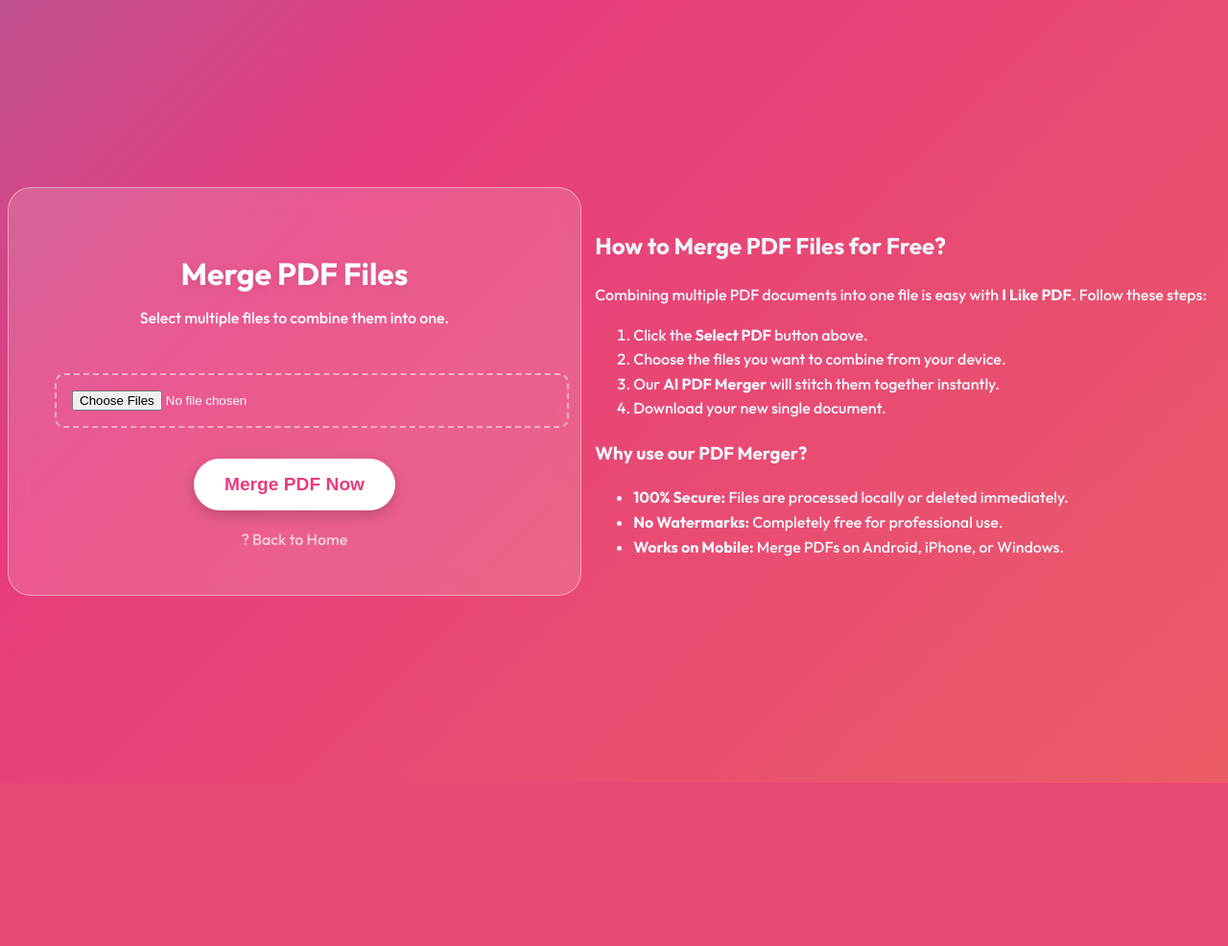
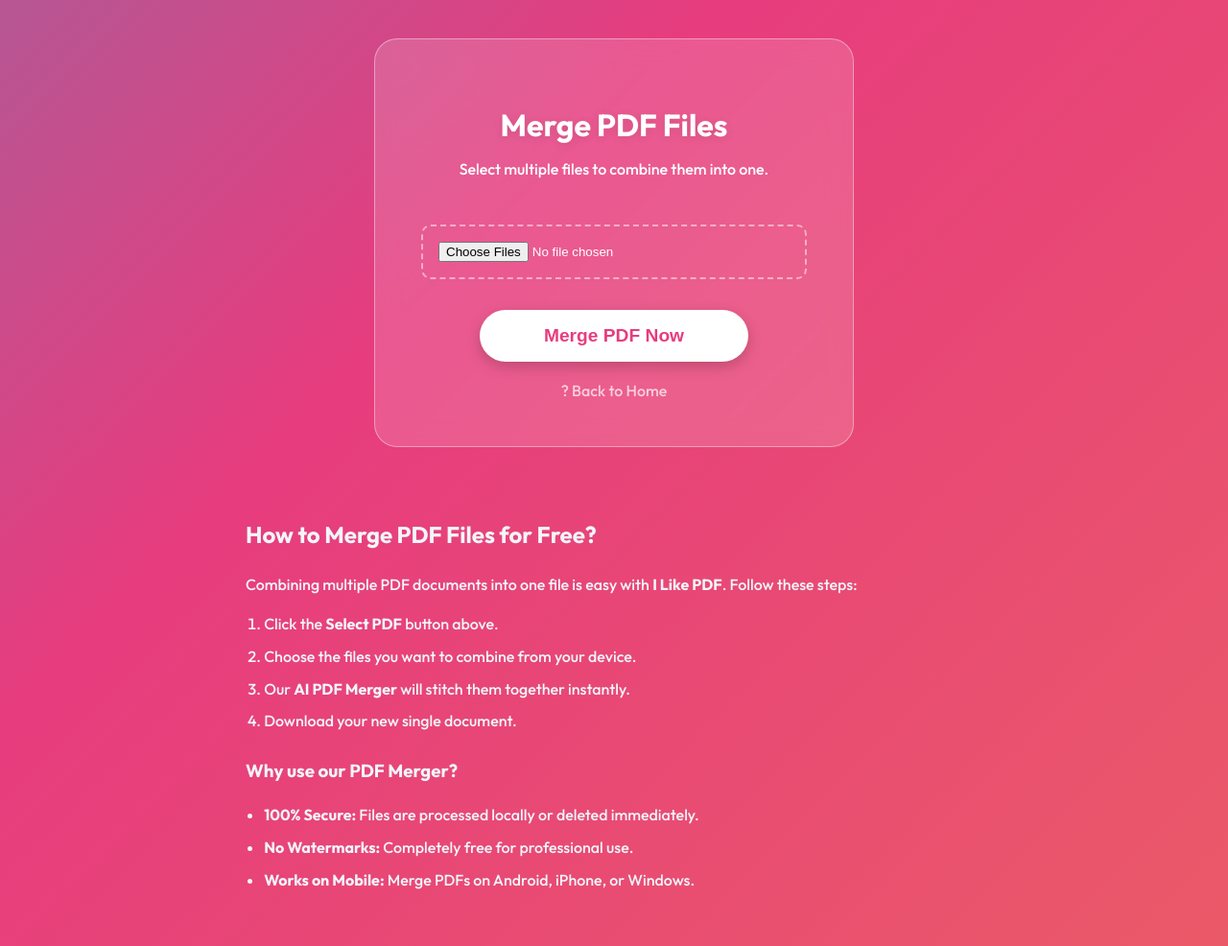
Before and after one commit to sadrealam776-collab/I-like-pdf-website, a Flask app: page /merge-pdf in a window 1280 px wide. Shown: the whole page at 96% size. Before the commit the page ends 816 px from the top, so only its background shows below. Run offline with Flask 3, Linux system fonts and the light colour scheme; some libraries are stand-ins or nearby versions.

Commit message:
Update merge_pdf.html

```diff
--- a/templates/merge_pdf.html
+++ b/templates/merge_pdf.html
@@ -11,22 +11,28 @@
             background-size: 400% 400%;
             animation: gradientBG 15s ease infinite;
             color: white;
-            height: 100vh;
+            min-height: 100vh;
             display: flex;
+            flex-direction: column; /* ????????? ?? ??? ?? ???? ??? ???? ?? ??? */
             align-items: center;
-            justify-content: center;
+            justify-content: start; /* ??? ?? ???? ???? ?? ??? */
             text-align: center;
+            padding: 2rem 1rem; /* ?????? ???? ??????? ??????? ?? ??????? ?? ? ????? */
+            box-sizing: border-box;
         }
         @keyframes gradientBG { 0% {background-position: 0% 50%} 50% {background-position: 100% 50%} 100% {background-position: 0% 50%} }
 
         .container {
             background: rgba(255, 255, 255, 0.15);
             backdrop-filter: blur(12px);
+            -webkit-backdrop-filter: blur(12px);
             padding: 3rem;
             border-radius: 24px;
             border: 1px solid rgba(255,255,255,0.4);
             max-width: 500px;
             width: 100%;
+            box-sizing: border-box;
+            margin-bottom: 3rem; /* ???????? ?? ???? ?? ??????? ?? ??? ????? */
         }
 
         h1 { margin-bottom: 1rem; text-shadow: 0 2px 10px rgba(0,0,0,0.1); }
@@ -38,6 +44,8 @@
             border-radius: 10px;
             width: 100%;
             cursor: pointer;
+            box-sizing: border-box;
+            color: white;
         }
 
         button {
@@ -51,13 +59,38 @@
             cursor: pointer;
             transition: 0.3s;
             box-shadow: 0 5px 15px rgba(0,0,0,0.2);
+            width: 100%; /* ?????? ???????? ??? ?????? */
+            max-width: 280px;
         }
         button:hover { transform: scale(1.05); box-shadow: 0 10px 25px rgba(0,0,0,0.3); }
 
         .back-link { display: block; margin-top: 20px; color: rgba(255,255,255,0.7); text-decoration: none; }
+
+        /* ???? ?? ??????? ?????? ?? ?????? */
+        .info-section {
+            max-width: 800px;
+            width: 100%;
+            margin: 0 auto;
+            color: #f1f5f9;
+            text-align: left;
+            line-height: 1.6;
+            padding: 0 1rem;
+            box-sizing: border-box;
+        }
+        .info-section h2, .info-section h3 {
+            color: #white;
+            margin-top: 1.5rem;
+        }
+        .info-section ol, .info-section ul {
+            padding-left: 1.2rem;
+        }
+        .info-section li {
+            margin-bottom: 0.5rem;
+        }
     </style>
 </head>
 <body>
+
     <div class="container">
         <h1>Merge PDF Files</h1>
         <p>Select multiple files to combine them into one.</p>
@@ -70,7 +103,8 @@
 
         <a href="/" class="back-link">? Back to Home</a>
     </div>
-<div style="max-width: 800px; margin: 50px auto; color: #f1f5f9; text-align: left; line-height: 1.6;">
+
+    <div class="info-section">
         <h2>How to Merge PDF Files for Free?</h2>
         <p>Combining multiple PDF documents into one file is easy with <strong>I Like PDF</strong>. Follow these steps:</p>
         <ol>
@@ -87,5 +121,6 @@
             <li><strong>Works on Mobile:</strong> Merge PDFs on Android, iPhone, or Windows.</li>
         </ul>
     </div>
+
 </body>
 </html>
```
Lines whose indentation alone changed are shown as unchanged.
